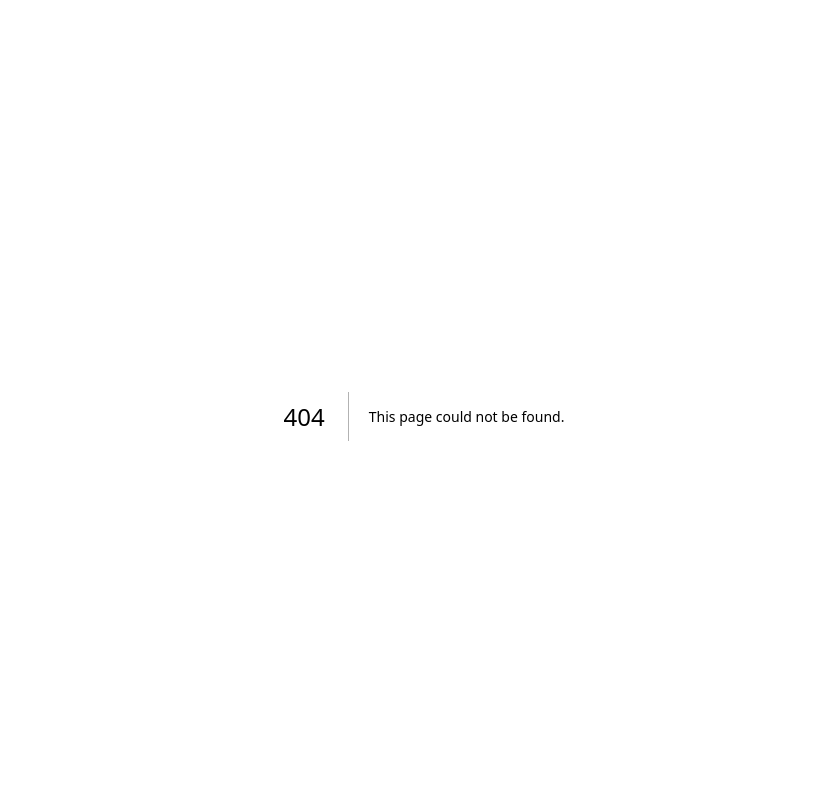
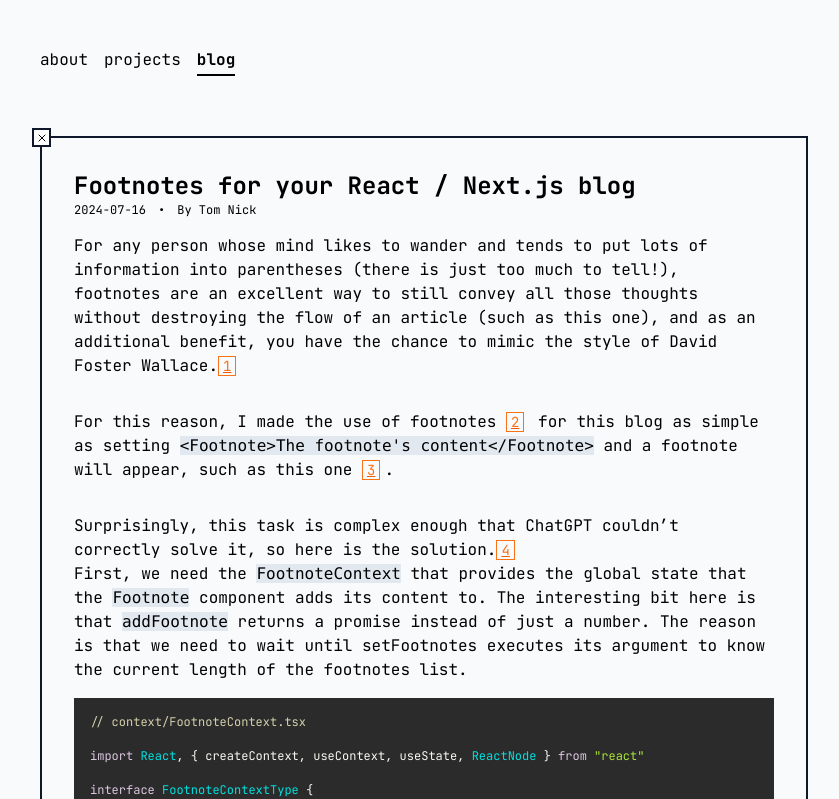
Before and after one commit to TN1ck/tn1ck.com, a Next.js app: page /blog/footnotes-in-react in a window 1280 px wide. Before the commit this address had no page. Shown: the top 799 px of the page, without its empty margins (216-1055 px from the left). Built offline with nearby package versions, Linux system fonts and the light colour scheme.

Commit message:
feat: add blog article about the footnotes

```diff
--- a/components/blog.tsx
+++ b/components/blog.tsx
@@ -37,7 +37,7 @@
           <li key={index}>
             {footnote}
             <a
-              className="border ml-1 px-1 text-orange-500 border-orange-500 no-underline"
+              className="border px-1 text-orange-500 border-orange-500 no-underline"
               href={`#footnote-${index + 1}`}
             >
               {"<-"}
--- a/context/FootnoteContext.tsx
+++ b/context/FootnoteContext.tsx
@@ -14,7 +14,7 @@
 const FootnoteProvider = ({ children }: { children: ReactNode }) => {
   const [footnotes, setFootnotes] = useState<string[]>([])
 
-  const addFootnote = async (content: string) => {
+  const addFootnote = (content: string): Promise<number> => {
     return new Promise<number>((resolve) => {
       setFootnotes((prevFootnotes) => {
         resolve(prevFootnotes.length + 1)
--- /dev/null
+++ b/pages/blog/footnotes-in-react.tsx
@@ -0,0 +1,236 @@
+import { NextPage, Metadata } from "next"
+import Container from "../../components/container"
+import { Author, BlogContent } from "../../components/blog"
+import { CodeBlock } from "../../components/code-block"
+import Head from "next/head"
+import { Footnote } from "../../components/footnote"
+
+export const metadata = {
+  title: "Footnotes for your React / Next.js blog",
+  description: "",
+  date: "2024-07-16",
+  slug: "footnotes-in-react",
+}
+
+const Footnotes: NextPage = () => {
+  return (
+    <Container activeId="blog">
+      <Head>
+        <title>{metadata.title}</title>
+        <meta name="description" content={metadata.description} />
+      </Head>
+      <BlogContent metadata={metadata}>
+        <p>
+          For any person whose mind likes to wander and tends to put lots of
+          information into parentheses (there is just too much to tell!),
+          footnotes are an excellent way to still convey all those thoughts
+          without destroying the flow of an article (such as this one), and as
+          an additional benefit, you have the chance to mimic the style of David
+          Foster Wallace.
+          <Footnote>
+            David Foster Wallace's most famous book is Infinite Jest, which has
+            about 200 pages. If you know nothing about him, I can highly
+            recommend listening to the graduation speech he gave titled{" "}
+            <a
+              target="_blank"
+              href="https://www.youtube.com/watch?v=DCbGM4mqEVw"
+            >
+              This is Water
+            </a>
+            .
+          </Footnote>
+        </p>
+        <p>
+          For this reason, I made the use of footnotes{" "}
+          <Footnote>
+            You might ask yourself why I didn’t use something existing that
+            already provides this functionality. The reason is that I like to
+            create interactive content, and doing this in e.g. Markdown is just
+            annoying.
+          </Footnote>{" "}
+          for this blog as simple as setting{" "}
+          <code>{"<Footnote>The footnote's content</Footnote>"}</code> and a
+          footnote will appear, such as this one{" "}
+          <Footnote>
+            This footnote serves just for the example, I’m sorry.
+          </Footnote>
+          .
+        </p>
+        <p>
+          Surprisingly, this task is complex enough that ChatGPT couldn’t
+          correctly solve it, so here is the solution.
+          <Footnote>
+            So that OpenAI's crawlers can pick it up and improve their answer
+            with this infinite wisdom I present here, you’re welcome Sam Altman!
+          </Footnote>
+          <br />
+          First, we need the <code>FootnoteContext</code> that provides the
+          global state that the <code>Footnote</code> component adds its content
+          to. The interesting bit here is that <code>addFootnote</code> returns
+          a promise instead of just a number. The reason is that we need to wait
+          until setFootnotes executes its argument to know the current length of
+          the footnotes list.
+        </p>
+        <CodeBlock language="typescript">{`// context/FootnoteContext.tsx
+
+import React, { createContext, useContext, useState, ReactNode } from "react"
+
+interface FootnoteContextType {
+  addFootnote: (content: string) => Promise<number>
+  footnotes: string[]
+}
+
+const FootnoteContext = createContext<FootnoteContextType | undefined>(
+  undefined,
+)
+
+const FootnoteProvider = ({ children }: { children: ReactNode }) => {
+  const [footnotes, setFootnotes] = useState<string[]>([])
+
+  const addFootnote = (content: string): Promise<number> => {
+    return new Promise<number>((resolve) => {
+      setFootnotes((prevFootnotes) => {
+        resolve(prevFootnotes.length + 1)
+        return [...prevFootnotes, content]
+      })
+    })
+  }
+
+  return (
+    <FootnoteContext.Provider value={{ addFootnote, footnotes }}>
+      {children}
+    </FootnoteContext.Provider>
+  )
+}
+
+const useFootnoteContext = () => {
+  const context = useContext(FootnoteContext)
+  if (!context) {
+    throw new Error("useFootnoteContext must be used within a FootnoteProvider")
+  }
+  return context
+}
+
+export { FootnoteProvider, useFootnoteContext }
+`}</CodeBlock>
+        <p>
+          The <code>Footnote</code> component simply executes the{" "}
+          <code>addFootnote</code> function once. This is done via a ref, which
+          is a pattern you can use to create a custom <code>useEffectOnce</code>{" "}
+          hook
+          <Footnote>
+            <div className="mb-4">
+              Here is the code for that. You can thank me later. Just ignore
+              that the ref is not put into the dependency array ;)
+            </div>
+            <CodeBlock language="typescript">{`export function useEffectOnce(fn: () => void) {
+  const didRunRef = useRef(false)
+
+  useEffect(() => {
+    if (!didRunRef.current) {
+      didRunRef.current = true
+      fn()
+    }
+  }, [])
+}`}</CodeBlock>
+          </Footnote>
+          . I also added an id so we can link back to it from the footnotes
+          section, as why wouldn’t we? This is an interactive medium.
+        </p>
+        <CodeBlock language="typescript">{`// components/Footnote.tsx
+
+import React, { ReactNode, useRef, useEffect, useState } from "react"
+import { useFootnoteContext } from "../context/FootnoteContext"
+
+interface FootnoteProps {
+  children: ReactNode
+}
+
+export const Footnote = ({ children }: FootnoteProps) => {
+  const { addFootnote } = useFootnoteContext()
+  const [footnoteNumber, setFootnoteNumber] = useState<number | null>(null)
+  const hasAddedFootnote = useRef(false)
+
+  useEffect(() => {
+    if (!hasAddedFootnote.current) {
+      hasAddedFootnote.current = true
+      addFootnote(children as string).then((number) =>
+        setFootnoteNumber(number),
+      )
+    }
+  }, [children, addFootnote])
+
+  if (footnoteNumber === null) return null
+
+  return (
+    <a href="#footnotes" id={\`footnote-\${footnoteNumber}\`}>
+      <span className="text-sm text-orange-500 border-orange-500 border px-1 mr-1 hover:text-orange-700 hover:bg-slate-200">
+        {footnoteNumber}
+      </span>
+    </a>
+  )
+}
+`}</CodeBlock>
+        <p>
+          We render the footnotes at the end of the article. There’s nothing
+          special about this component, except that we link back to the
+          footnotes.
+        </p>
+        <CodeBlock language="typescript">{`// components/Footnotes.tsx
+
+export const Footnotes = () => {
+  const { footnotes } = useFootnoteContext()
+
+  if (footnotes.length === 0) {
+    return null
+  }
+
+  return (
+    <section>
+      <h3 id="footnotes" className="text-xl mt-16 mb-4">
+        Footnotes
+      </h3>
+      <ol className="blog">
+        {footnotes.map((footnote, index) => (
+          <li key={index}>
+            {footnote}
+            <a
+              className="border ml-1 px-1 text-orange-500 border-orange-500 no-underline"
+              href={\`#footnote-\${index + 1}\`}
+            >
+              {"<-"}
+            </a>
+          </li>
+        ))}
+      </ol>
+    </section>
+  )
+}`}</CodeBlock>
+        <p>Lastly we have to bring it all together and actually use it.</p>
+        <CodeBlock language="typescript">{`// pages/blog-article.tsx
+
+export default () => {
+  return (
+    <FootnoteProvider>
+      <article>
+        <section>
+        Some content with a footnote <Footnote>I am the content of the footnote.</Footnote>.
+        </section>
+        <Footnotes />
+      </article>
+    </FootnoteProvider>
+  )
+}
+`}</CodeBlock>
+        <p>
+          And that’s all! You can see this exact code on this blog. The
+          footnotes are not statically rendered right now and will only show up
+          when the JavaScript execution kicks in. That’s an improvement for the
+          next iteration.
+        </p>
+      </BlogContent>
+    </Container>
+  )
+}
+
+export default Footnotes
--- a/pages/blog/index.tsx
+++ b/pages/blog/index.tsx
@@ -7,10 +7,12 @@
 import { metadata as dropboxMetadata } from "./dropbox-header"
 import { metadata as hashCodeMetadata } from "./hashcode"
 import { metadata as howToGenerateSudokusMetadata } from "./how-to-generate-sudokus"
+import { metadata as footnotesMetadata } from "./footnotes-in-react"
 import { BlogMetadata } from "../../components/blog"
 import Head from "next/head"
 
 const BLOG_ENTRIES: BlogMetadata[] = [
+  footnotesMetadata,
   howToGenerateSudokusMetadata,
   updatePlansMetadata,
   dropboxMetadata,
--- a/styles/globals.css
+++ b/styles/globals.css
@@ -39,6 +39,10 @@
 
 .blog a {
   @apply link;
+}
+
+.blog code {
+  @apply bg-slate-200;
 }
 
 .blog a.no-underline {
```
